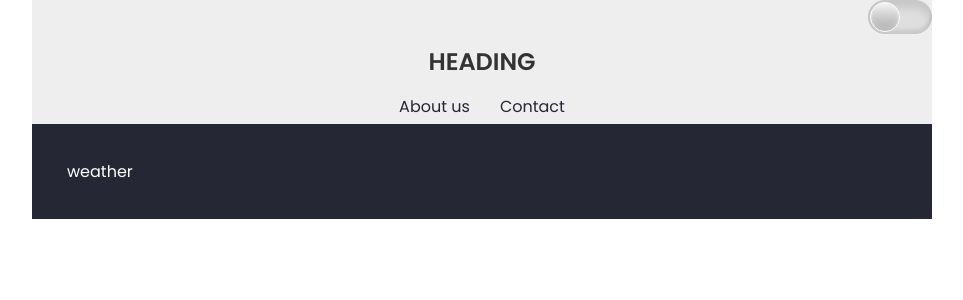
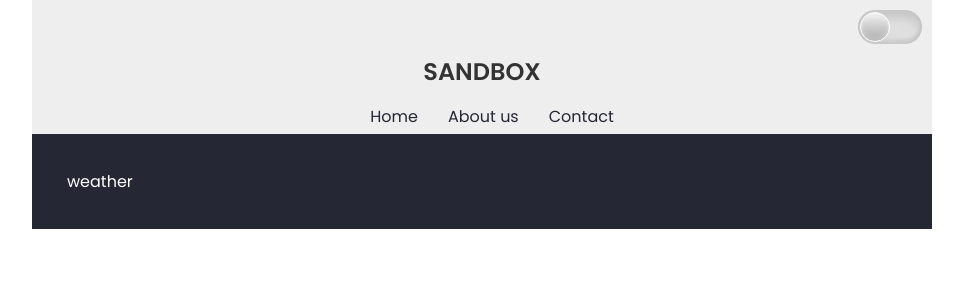
Before and after one commit to maria-kristine/react-sandbox, a React (Create React App) app: page / in a window 1280 px wide. Shown: the top 300 px of the page, without its empty margins (158-1121 px from the left). Built offline with nearby package versions, Linux system fonts and the light colour scheme.

Commit message:
add Link and h1

```diff
--- a/src/component/Navbar.jsx
+++ b/src/component/Navbar.jsx
@@ -1,5 +1,6 @@
 /** @jsxImportSource @emotion/react */
 import { css } from "@emotion/react";
+import { Link } from "react-router-dom";
 import LightAndDarkMode from "./Light-and-dark-mode";
 
 const Navbar = () => {
@@ -7,6 +8,7 @@
     navbar: css`
       text-align: center;
       background-color: #eeeeef;
+      padding: 10px 10px 0 10px;
       & h1 {
         padding: 10px 0;
         text-transform: uppercase;
@@ -27,11 +29,12 @@
   };
   return (
     <nav css={styles.navbar}>
-        <LightAndDarkMode/>
-      <h1>Heading</h1>
+      <LightAndDarkMode />
+      <h1>SANDBOX</h1>
       <div css={styles.subTitle}>
-        <a href="/about">About us</a>
-        <a href="/contact">Contact</a>
+        <Link to="/home">Home</Link>
+        <Link to="/about">About us</Link>
+        <Link to="/contact">Contact</Link>
       </div>
     </nav>
   );
```
